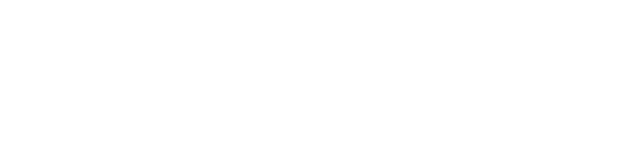
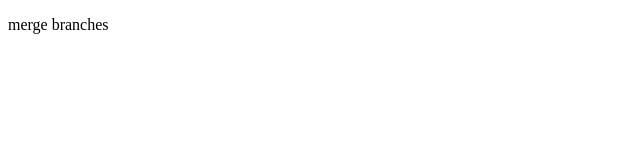
Before and after one commit to Patel-anshj1022/tech_bandits, a plain HTML site: page index.html in a window 1280 px wide. Shown: the whole page, without its empty margins (0-640 px from the left). Drawn offline with Linux system fonts and the light colour scheme.

Commit message:
add merge branches

```diff
--- a/index.html
+++ b/index.html
@@ -6,6 +6,6 @@
     <title>Project</title>
 </head>
 <body>
-
+    <p>merge branches</p>
 </body>
 </html>
```
